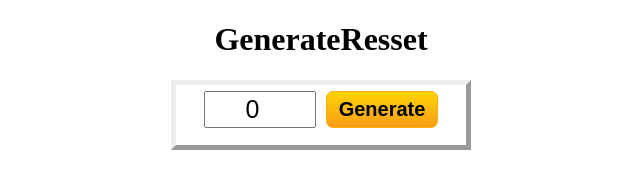
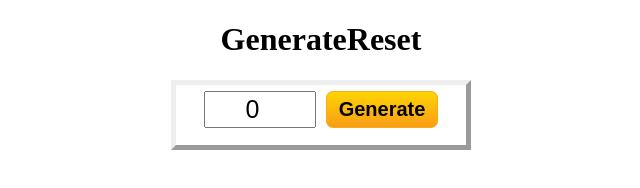
Before and after one commit to browser091/events, a plain HTML site: page index.html in a window 1280 px wide. Shown: the full height of the page, 319-959 px from the left. Drawn offline with Linux system fonts and the light colour scheme.

Commit message:
Update index.html

```diff
--- a/index.html
+++ b/index.html
@@ -8,7 +8,7 @@
     <link rel="stylesheet" href="index.css">
   </head>
   <body>
-    <h1>GenerateResset</h1>
+    <h1>GenerateReset</h1>
     <div class="main">
 
     <div class="window">
```
